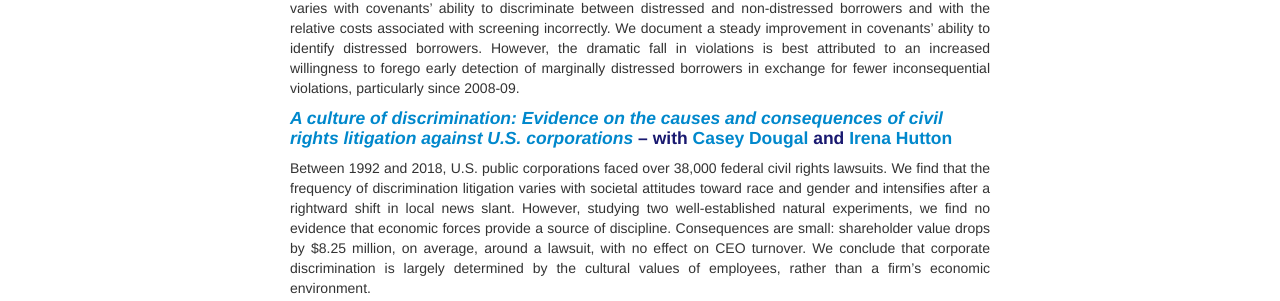
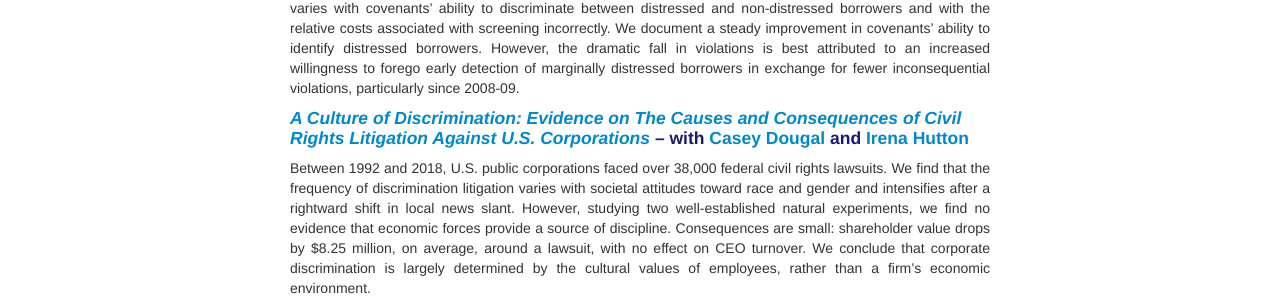
Before and after one commit to ThomasPGriffin/thomaspgriffin.github.io, a Jekyll site: the page built from pages/research.md, in a window 1280 px wide. Shown: the part 584-885 px from the top of the page. Built offline with Jekyll 4.4.1, drawn with Linux system fonts in a browser that asks for light colours.

```diff
--- a/pages/research.md
+++ b/pages/research.md
@@ -19,7 +19,7 @@ We examine the impact of creditor control rights on corporate acquisitions. Near
 The annual proportion of U.S. public firms that report a financial covenant violation fell nearly 70% between 1997 and 2016. To understand this trend, we develop a model of covenant design that shows the optimal threshold varies with covenants’ ability to discriminate between distressed and non-distressed borrowers and with the relative costs associated with screening incorrectly. We document a steady improvement in covenants’ ability to identify distressed borrowers. However, the dramatic fall in violations is best attributed to an increased willingness to forego early detection of marginally distressed borrowers in exchange for fewer inconsequential violations, particularly since 2008-09.
 </div>
 
-#### *[A culture of discrimination: Evidence on the causes and consequences of civil rights litigation against U.S. corporations]({{ BASE_PATH}}/pages/dgh_draft_20220822.pdf)* – with <a href="https://business.fsu.edu/person/casey-dougal">Casey Dougal</a> and <a href="https://business.fsu.edu/person/irena-hutton">Irena Hutton</a>
+#### *[A Culture of Discrimination: Evidence on The Causes and Consequences of Civil Rights Litigation Against U.S. Corporations]({{ BASE_PATH}}/pages/dgh_draft_20220822.pdf)* – with <a href="https://business.fsu.edu/person/casey-dougal">Casey Dougal</a> and <a href="https://business.fsu.edu/person/irena-hutton">Irena Hutton</a>
 <div align="justify">
 Between 1992 and 2018, U.S. public corporations faced over 38,000 federal civil rights lawsuits. We find that the frequency of discrimination litigation varies with societal attitudes toward race and gender and intensifies after a rightward shift in local news slant. However, studying two well-established natural experiments, we find no evidence that economic forces provide a source of discipline. Consequences are small: shareholder value drops by $8.25 million, on average, around a lawsuit, with no effect on CEO turnover. We conclude that corporate discrimination is largely determined by the cultural values of employees, rather than a firm’s economic environment.
 </div>
```
